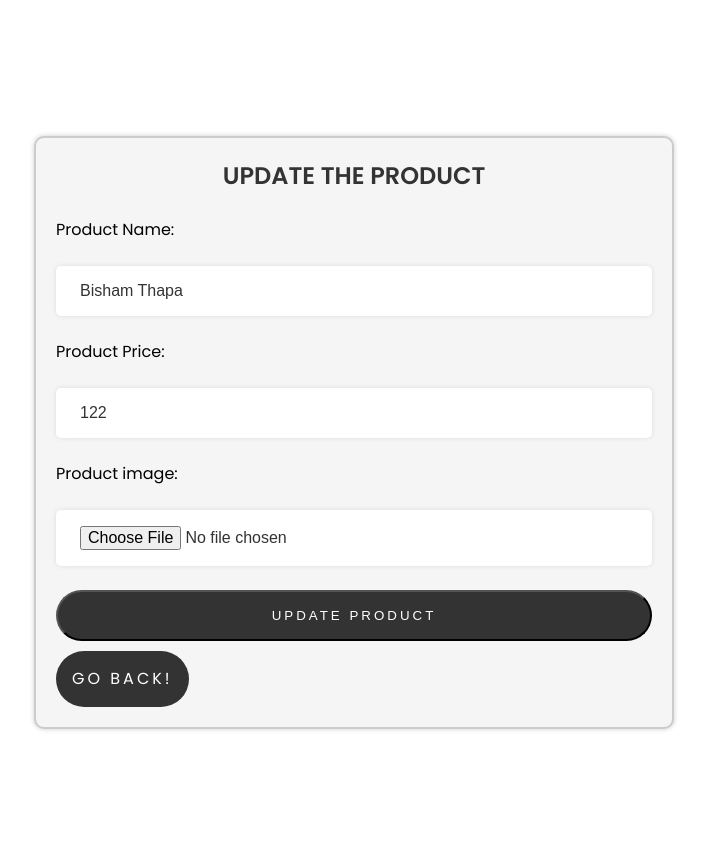
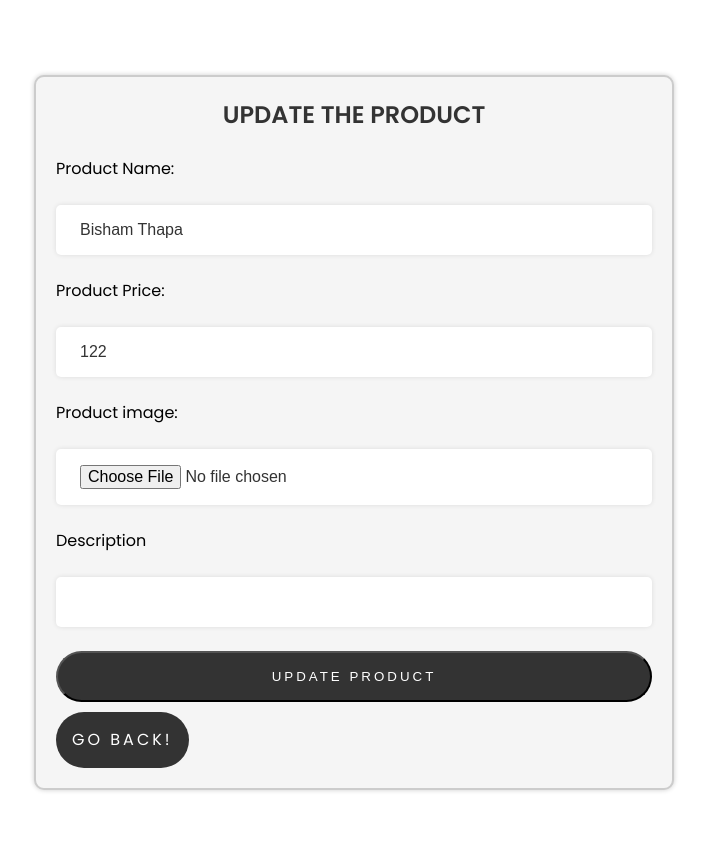
Before and after one commit to BishamThapaGithub/KiddoKart, a PHP site: page /update.php?edit=19 in a window 1280 px wide. Shown: the whole page, without its empty margins (286-993 px from the left). Run offline with PHP 8.4, Linux system fonts and the light colour scheme; data comes from the database, SQL or seed files in the repository.

Commit message:
8/26/2023

```diff
--- a/K-Pharma-main/K-Pharma-main/homepage.php
+++ b/K-Pharma-main/K-Pharma-main/homepage.php
@@ -225,7 +225,7 @@ $username =   $_SESSION['username']
                         </h2>
                     </div>
                     <div class="description">
-                        <p>Lorem, ipsum dolor sit amet consectetur adipisicing elit. Quo soluta nisi necessitatibus</p>
+                        <p> <?php echo $row['descriptions'] ?></p>
                     </div>
                     <div>
                         <span class="price">
@@ -239,7 +239,7 @@ $username =   $_SESSION['username']
                             <i class='bx bx-shopping-bag add-cart'> ADD TO CART</i>
                         </button> -->
                         <form action="test.php" method="POST">
-                        <input type="" name="productid" value="<?php echo $row['id']?>">
+                        <input type="hidden" name="productid" value="<?php echo $row['id']?>">
                         <input type="number" value="1" name="quantity" min="1" max="12">
 
                             <input type="submit" value="addtocart" name="gotocart">
--- a/K-Pharma-main/K-Pharma-main/php/a.html
+++ b/K-Pharma-main/K-Pharma-main/php/a.html
@@ -52,3 +52,4 @@
 </body>
 </html>
 <a href="./update.php"></a>
+<a href="../css/myorder.css"></a>
--- a/K-Pharma-main/K-Pharma-main/php/update.php
+++ b/K-Pharma-main/K-Pharma-main/php/update.php
@@ -3,47 +3,51 @@
 include_once('connection.php');
 $id = $_GET['edit'];
 
-if(isset($_POST['update_product'])){
+if (isset($_POST['update_product'])) {
 
    $product_name = $_POST['product_name'];
    $product_price = $_POST['product_price'];
    $product_image = $_FILES['product_img']['name'];
    $product_image_tmp_name = $_FILES['product_img']['tmp_name'];
-   $product_image_folder = 'upload_image/'.$product_image;
+   $product_image_folder = 'upload_image/' . $product_image;
+   $Description = $_POST['description'];
 
-   if(empty($product_name) || empty($product_price) || empty($product_image)){
+   if (empty($product_name) || empty($product_price) || empty($product_image)||empty($Description)) {
       $message[] = 'please fill out all!';
-   }else{
+   } else {
 
-      $update_data = "UPDATE products SET product_name='$product_name', product_price='$product_price', product_img='$product_image'  WHERE id = '$id'";
+      $update_data = "UPDATE products SET product_name='$product_name', product_price='$product_price', product_img='$product_image', descriptions = '$Description' WHERE id = '$id'";
       $upload = mysqli_query($conn, $update_data);
 
-      if($upload){
+      if ($upload) {
          move_uploaded_file($product_image_tmp_name, $product_image_folder);
          header('location:addproduct.php');
-      }else{
+      } else {
          $message[] = 'please fill out all!';
       }
 
    }
-};
+}
+;
 
 ?>
 
 <!DOCTYPE html>
 <html lang="en">
+
 <head>
    <meta charset="UTF-8">
    <meta http-equiv="X-UA-Compatible" content="IE=edge">
    <meta name="viewport" content="width=device-width, initial-scale=1.0">
    <link rel="stylesheet" href="./product.css">
 </head>
+
 <body>
 
    <?php
-   if(isset($message)){
-      foreach($message as $message){
-         echo '<span class="message">'.$message.'</span>';
+   if (isset($message)) {
+      foreach ($message as $message) {
+         echo '<span class="message">' . $message . '</span>';
       }
    }
    ?>
@@ -56,25 +60,32 @@ if(isset($_POST['update_product'])){
          <?php
 
          $select = mysqli_query($conn, "SELECT * FROM products WHERE id = '$id'");
-      while($row = mysqli_fetch_assoc($select)){
+         while ($row = mysqli_fetch_assoc($select)) {
 
             ?>
 
             <form action="" method="post" enctype="multipart/form-data">
-      <h3 class="title" >update the product</h3>
+               <h3 class="title">update the product</h3>
                Product Name:
-      <input type="text" class="box" name="product_name" value="<?php echo $row['product_name']; ?>" placeholder="enter the product name">
+               <input type="text" class="box" name="product_name" value="<?php echo $row['product_name']; ?>"
+                  placeholder="enter the product name">
                Product Price:
-      <input type="number" min="0" class="box" name="product_price" value="<?php echo $row['product_price']; ?>" placeholder="enter the product price">
+               <input type="number" min="0" class="box" name="product_price" value="<?php echo $row['product_price']; ?>"
+                  placeholder="enter the product price">
                Product image:
-      <input type="file" class="box" name="product_img"  accept="image/png, image/jpeg, image/jpg">
+               <input type="file" class="box" name="product_img" accept="image/png, image/jpeg, image/jpg">
+               Description
+               <input type="text" name="description" class="box">
+               <br>
+
                <input type="submit" value="update product" name="update_product" class="btn">
-      <a href="addproduct.php" class="btn" style="width: fit-content; margin-top:10px;" >go back!</a>
+               <a href="addproduct.php" class="btn" style="width: fit-content; margin-top:10px;">go back!</a>
             </form>
 
 
 
-   <?php }; ?>
+         <?php }
+         ; ?>
 
 
 
@@ -83,4 +94,5 @@ if(isset($_POST['update_product'])){
    </div>
 
 </body>
+
 </html>
```
Also changed, not shown: K-Pharma-main/K-Pharma-main/php/addproduct.php (+11 -3 lines), K-Pharma-main/K-Pharma-main/php/myorder.php (line endings or trailing spaces), K-Pharma-main/K-Pharma-main/php/upload_image/p8.jpg (added). Lines whose indentation alone changed are shown as unchanged.
